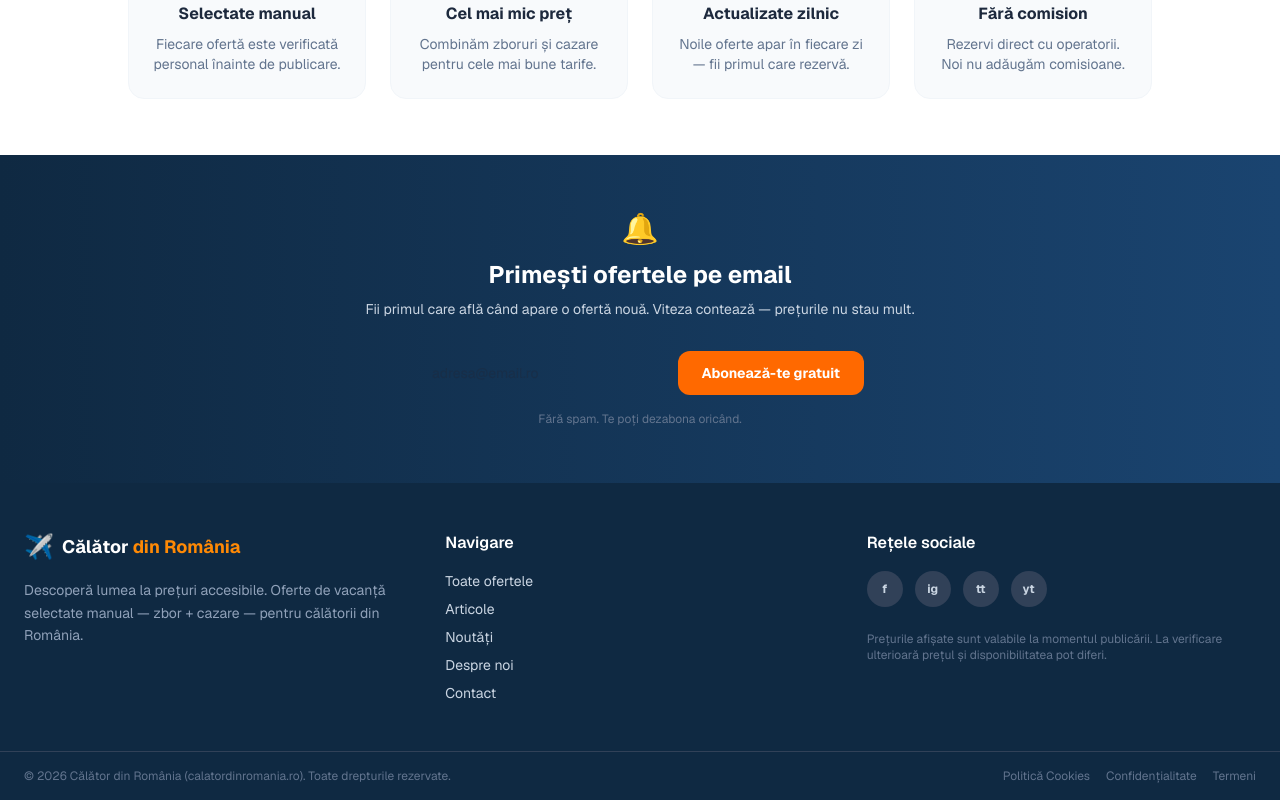
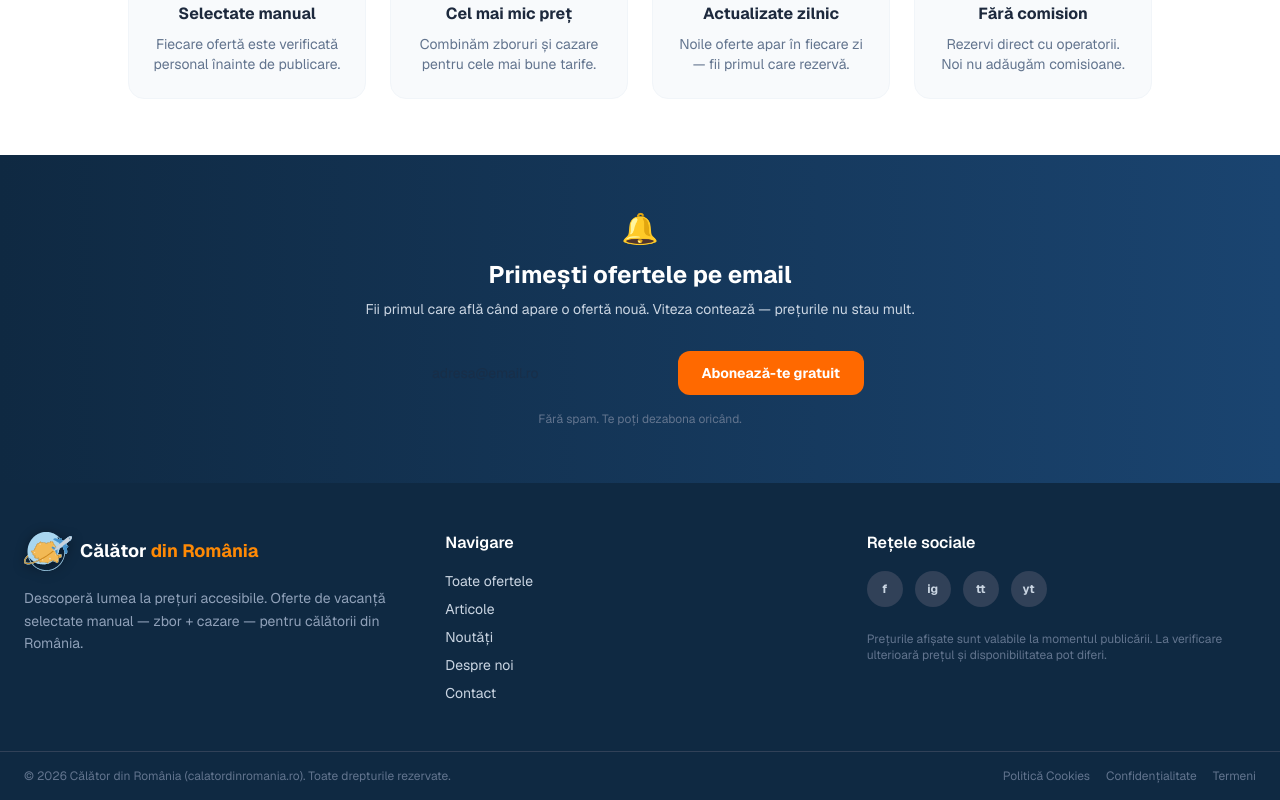
Before and after one commit to tonypgl-dev/calator-din-romania, a Next.js app: page / in a window 1280 px wide. Shown: the part 3978-4778 px from the top of the page. Built offline with nearby package versions, Linux system fonts and the light colour scheme; no server answers.

Commit message:
Navbar: tighten spacing, add logo to footer; replace emoji with SVG

```diff
--- a/src/components/Footer.tsx
+++ b/src/components/Footer.tsx
@@ -1,4 +1,5 @@
 import Link from "next/link";
+import Image from "next/image";
 
 const SOCIAL = [
   { href: "https://facebook.com", label: "Facebook", icon: "f" },
@@ -13,7 +14,14 @@ export default function Footer() {
       <div className="max-w-7xl mx-auto px-4 sm:px-6 py-12 grid grid-cols-1 md:grid-cols-3 gap-8">
         <div>
           <div className="flex items-center gap-2 mb-4">
-            <span className="text-2xl">✈️</span>
+            <Image
+              src="/logo.svg"
+              alt="Călător din România"
+              width={48}
+              height={48}
+              className="object-contain"
+              style={{ filter: "drop-shadow(0 2px 6px rgba(0,0,0,0.4))" }}
+            />
             <span className="text-white font-bold text-lg">
               Călător <span className="text-orange-400">din România</span>
             </span>
--- a/src/components/Header.tsx
+++ b/src/components/Header.tsx
@@ -29,9 +29,9 @@ export default function Header() {
               filter: "drop-shadow(0 2px 8px rgba(0,0,0,0.5))",
             }}
           />
-          <span className="text-white font-bold text-[1.575rem] leading-none">
+          <span className="text-white font-bold text-[1.575rem]" style={{ lineHeight: 1 }}>
             Călător<br />
-            <span className="text-[#1a4470] text-[1.008rem] font-semibold">din România</span>
+            <span className="text-[#1a4470] text-[1.008rem] font-semibold" style={{ lineHeight: 1 }}>din România</span>
           </span>
         </Link>
 
```
